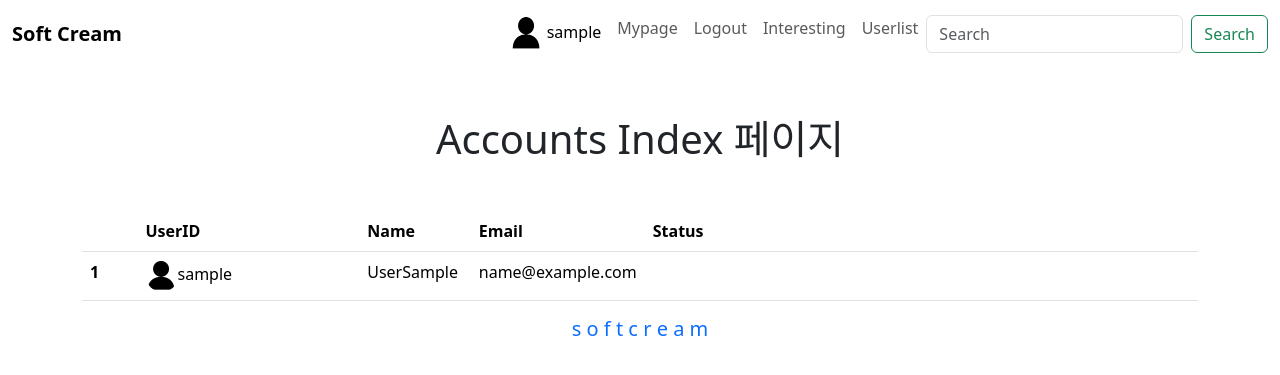
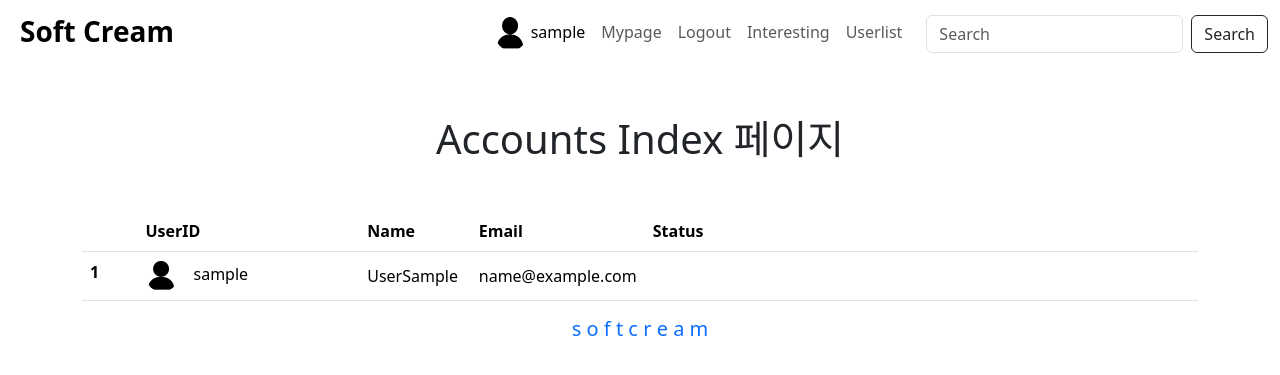
Before and after one commit to ericaforcoding/oldsoftcream, a Django app: page /accounts/ in a window 1280 px wide. Shown: the top 375 px of the page. Run offline with Django 3.2, Linux system fonts and the light colour scheme; the visitor is signed in with stand-in values (Sample User, id 1); data comes from the database, SQL or seed files in the repository; some libraries are stand-ins or nearby versions.

Commit message:
디테일수정

```diff
--- a/accounts/forms.py
+++ b/accounts/forms.py
@@ -44,6 +44,6 @@ class ProfileForm(forms.ModelForm):
         model = Profile
         fields = [
             "image",
-            "thumbnail",
             "status",
         ]
+        labels = {"image": "프로필 이미지", "status": "상태 메세지"}
--- a/accounts/models.py
+++ b/accounts/models.py
@@ -13,6 +13,7 @@ class User(AbstractUser):
     )
     pass
 
+
 class Profile(models.Model):
     user = models.OneToOneField(
         settings.AUTH_USER_MODEL, on_delete=models.CASCADE, related_name="profile"
@@ -27,4 +28,4 @@ class Profile(models.Model):
         processors=[Thumbnail(300, 400)],
         format="JPEG",
     )
-    status = models.CharField(max_length=100)
+    status = models.CharField(max_length=100, blank=True)
--- a/accounts/templates/accounts/index.html
+++ b/accounts/templates/accounts/index.html
@@ -27,14 +27,14 @@
             <th scope="row">{{ forloop.counter }}</th>
             <td>
                 {% if user.profile.image %}
-                <img src="{{ user.profile.image.url }}" alt="{{ user.profile.image }}" style='width:2rem; height:2.2rem' class='rounded-circle'>{{ user.username }}
+                <img src="{{ user.profile.image.url }}" alt="{{ user.profile.image }}" style='width:2rem; height:2.2rem' class='rounded-circle me-3'>{{ user.username }}
                 {% else %}
-                <img src="{% static 'profile/guest.png' %}" alt="guest-img" style='width:2rem' class='rounded-circle'>{{ user.username }}
+                <img src="{% static 'profile/guest.png' %}" alt="guest-img" style='width:2rem' class='rounded-circle me-3'>{{ user.username }}
                 {% endif %}
             </td>
-            <td>{{ user.last_name }}{{ user.first_name }}</td>
-            <td>{{ user.email }}</td>
-            <td>{{ user.profile.status }}</td>
+            <td><p class='mb-0 mt-1'>{{ user.last_name }}{{ user.first_name }}</p></td>
+            <td><p class='mb-0 mt-1'>{{ user.email }}</p></td>
+            <td><p class='mb-0 mt-1'>{{ user.profile.status }}</p></td>
         </tr>
         {% endfor %}
         </tbody>
--- a/accounts/templates/accounts/login.html
+++ b/accounts/templates/accounts/login.html
@@ -4,7 +4,7 @@
 <div class="d-flex justify-content-center">
     <div style='width:30rem;margin: 3rem 0 0 0'>
         <h1 class='text-center fw-bold'>Soft Cream</h1>
-        <form action="{% url 'accounts:login' %}" method='POST'>
+        <form action="" method='POST'>
             {% csrf_token %}
             {% bootstrap_form form %}
             <div class="d-grid" style='margin: 2rem 0 0 0'>
--- a/accounts/templates/accounts/mypage.html
+++ b/accounts/templates/accounts/mypage.html
@@ -19,12 +19,14 @@
             <div>
                 <div>
                     <a class='btn btn-light mb-2' href='{% url 'accounts:profile' user.pk %}'>{{ user }}</a>
+                    {% if request.user.is_authenticated %}
                     {% if request.user != user %}
                         {% if request.user in user.followers.all %}
                         <span id='follow' data-user-id='{{ user.pk }}' class='btn btn-outline-primary mb-2'>팔로우 취소</span>
                         {% else %}
                         <span id='follow' data-user-id='{{ user.pk }}' class='btn btn-primary mb-2'>팔로우</span>
                         {% endif %}
+                    {% endif %}
                     {% endif %}
                 </div>
                     {% if request.user == user %}
--- a/accounts/templates/accounts/pupdate.html
+++ b/accounts/templates/accounts/pupdate.html
@@ -2,11 +2,17 @@
 {% load django_bootstrap5 %}
 {% block content %}
 <div class="container">
+    <div class="d-flex justify-content-center">
+        <div style='width:30rem'>
             <h1 class="text-center fw-bold my-5">프로필 수정</h1>
             <form action="{% url 'accounts:pupdate' %}" method='POST' enctype='multipart/form-data'>
                 {% csrf_token %}
                 {% bootstrap_form form %}
+                <div class="d-grid my-4">
                     <input type="submit" value="회원정보수정" class="btn btn-primary">
+                </div>
             </form>
         </div>
+    </div>
+</div>
 {% endblock  %}
--- a/accounts/views.py
+++ b/accounts/views.py
@@ -9,6 +9,7 @@ from django.contrib.auth.forms import AuthenticationForm, PasswordChangeForm
 from django.contrib.auth import login as auth_login, logout as auth_logout
 from django.contrib.auth import update_session_auth_hash
 from django.contrib.auth import get_user_model
+from django.contrib.auth.decorators import login_required
 
 # Create your views here.
 def index(request):
@@ -39,7 +40,7 @@ def login(request):
         form = AuthenticationForm(request, data=request.POST)
         if form.is_valid():
             auth_login(request, form.get_user())
-            return redirect("articles:index")
+            return redirect(request.GET.get("next") or "articles:index")
     else:
         form = AuthenticationForm()
     context = {
@@ -53,6 +54,7 @@ def logout(request):
     return redirect("articles:index")
 
 
+@login_required
 def update(request):
     if request.method == "POST":
         form = UpdateForm(request.POST, instance=request.user)
@@ -67,6 +69,7 @@ def update(request):
     return render(request, "accounts/update.html", context)
 
 
+@login_required
 def password(request):
     if request.method == "POST":
         form = PasswordChangeForm(request.user, request.POST)
@@ -82,6 +85,7 @@ def password(request):
     return render(request, "accounts/password.html", context)
 
 
+@login_required
 def delete(request):
     request.user.delete()
     auth_logout(request)
@@ -102,12 +106,13 @@ def profile(request, pk):
     return render(request, "accounts/profile.html", context)
 
 
+@login_required
 def pupdate(request):
     if request.method == "POST":
         form = ProfileForm(request.POST, request.FILES, instance=request.user.profile)
         if form.is_valid():
             form.save()
-            return redirect("accounts:profile")
+            return redirect("accounts:profile", request.user.pk)
     else:
         form = ProfileForm(instance=request.user.profile)
     context = {
@@ -116,6 +121,7 @@ def pupdate(request):
     return render(request, "accounts/pupdate.html", context)
 
 
+@login_required
 def follow(request, pk):
     if request.user.is_authenticated:
         me = request.user
--- a/templates/base.html
+++ b/templates/base.html
@@ -13,7 +13,7 @@
     <body>
         <nav class="navbar navbar-expand-lg bg-white">
             <div class="container-fluid">
-              <a class="navbar-brand fw-bold" href="{% url 'accounts:index' %}">Soft Cream</a>
+              <a class="navbar-brand fw-bold fs-3 ms-2 pt-0" href="{% url 'accounts:index' %}">Soft Cream</a>
               <button class="navbar-toggler" type="button" data-bs-toggle="collapse" data-bs-target="#navbarSupportedContent" aria-controls="navbarSupportedContent" aria-expanded="false" aria-label="Toggle navigation">
                 <span class="navbar-toggler-icon"></span>
               </button>
@@ -23,25 +23,25 @@
                   <li class="nav-item">
                     <a class="nav-link active" aria-current="page" href="{% url 'accounts:profile' request.user.pk %}">
                       {% if request.user.profile.image %}
-                      <img src="{{ request.user.profile.image.url }}" style='width:2rem;height:2.2rem' alt="">
+                      <img src="{{ request.user.profile.image.url }}" style='width:2rem;height:2.2rem' alt="" class='rounded-circle'>
                       {{ request.user }}
                       {% else %}
-                      <img src="{% static 'profile/guest.png' %}" style='width:2rem;height:2.2rem' alt="">
+                      <img src="{% static 'profile/guest.png' %}" style='width:2rem;height:2.2rem' alt="" class='rounded-circle'>
                       {{ request.user }}
                       {% endif %}
                     </a>
                   </li>
                   <li class="nav-item">
-                    <a class="nav-link" href="{% url 'accounts:mypage' request.user.pk %}">Mypage</a>
+                    <a class="nav-link mt-1" href="{% url 'accounts:mypage' request.user.pk %}">Mypage</a>
                   </li>
                   <li class="nav-item">
-                    <a class="nav-link" aria-current="page" href="{% url 'accounts:logout' %}">Logout</a>
+                    <a class="nav-link mt-1" aria-current="page" href="{% url 'accounts:logout' %}">Logout</a>
                   </li>
                   <li class="nav-item">
-                    <a class="nav-link" href="#">Interesting</a>
+                    <a class="nav-link mt-1" href="#">Interesting</a>
                   </li>
                   <li class="nav-item">
-                    <a class="nav-link" href="{% url 'accounts:index' %}">Userlist</a>
+                    <a class="nav-link mt-1" href="{% url 'accounts:index' %}">Userlist</a>
                   </li>
                   {% else %}
                   <li class="nav-item">
@@ -52,9 +52,9 @@
                   </li>
                   {% endif %}
                 </ul>
-                <form class="d-flex" role="search">
+                <form class="d-flex ms-3" role="search">
                   <input class="form-control me-2" type="search" placeholder="Search" aria-label="Search">
-                  <button class="btn btn-outline-success" type="submit">Search</button>
+                  <button class="btn btn-outline-dark" type="submit">Search</button>
                 </form>
               </div>
             </div>
```
Also changed, not shown: accounts/templates/accounts/profile.html (+15 -10 lines), accounts/migrations/0006_alter_profile_status.py (added). Lines whose indentation alone changed are shown as unchanged.
